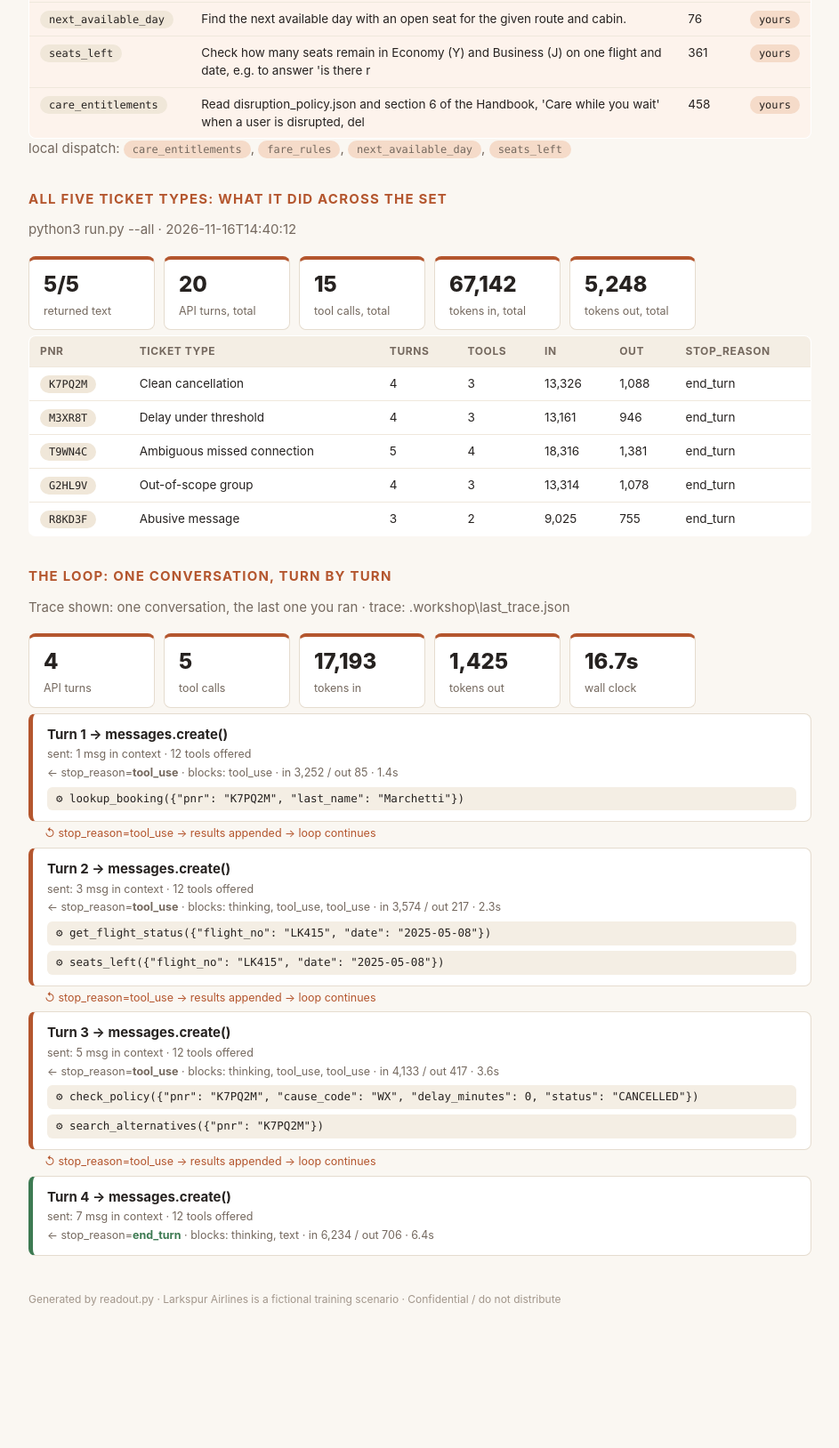
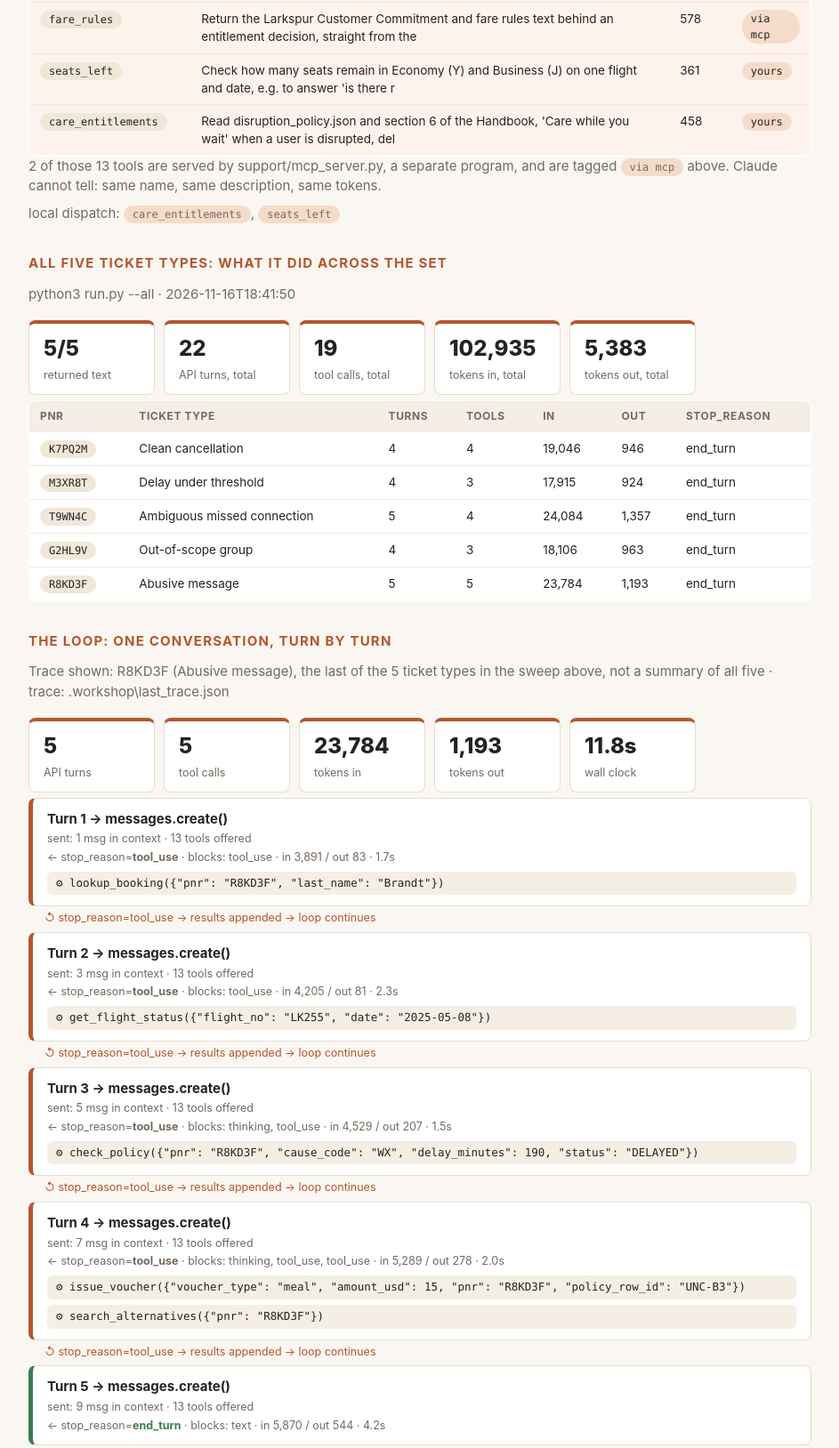
Before and after one commit to MazenElSayegh/larkspur-exercise, a plain HTML site: page readout.html in a window 1280 px wide. Shown: the part 926-2554 px from the top of the page at 89% size, without its empty margins (168-1111 px from the left). Before the commit the page ends 2472 px from the top, so only its background shows below. Drawn offline with Linux system fonts and the light colour scheme.

Commit message:
canon: gate 2.2 by MazenElSayegh
Step 2.2 (The same tool, over MCP) saved. Green on this laptop: 1.2, 1.3, 1.4, 2.1, 2.2.
Changed since the last canon: readout-trace.json +5 -5, readout.html +43 -36.
Why: Ready for the client
Behind? python3 pod_sync.py --take-canon, then in claude: /catchup

```diff
--- a/readout.html
+++ b/readout.html
@@ -38,12 +38,12 @@ th { background: #f4eee4; font-size: 12px; letter-spacing: .05em; text-transform
 .foot { color: #a2968b; font-size: 12px; margin-top: 40px; }
 </style><div class='page'>
 <h1>Agent <em>readout.</em></h1>
-<p class='sub'>Team Room 6 · 2026-11-16 17:52</p>
+<p class='sub'>Team Room 6 · 2026-11-16 18:45</p>
 <h2>Architecture: what the agent is</h2>
 <div class='strip'>
 <div class='stat'><b>13</b><span>tools offered</span></div>
-<div class='stat'><b>4</b><span>beyond the given 9</span></div>
-<div class='stat'><b>0</b><span>served over MCP</span></div>
+<div class='stat'><b>2</b><span>beyond the given 9</span></div>
+<div class='stat'><b>2</b><span>served over MCP</span></div>
 <div class='stat'><b>8</b><span>loop ceiling</span></div>
 <div class='stat'><b>1478</b><span>system prompt chars</span></div>
 <div class='stat'><b>0</b><span>tone addendum chars</span></div>
@@ -58,64 +58,71 @@ th { background: #f4eee4; font-size: 12px; letter-spacing: .05em; text-transform
 <tr><td><span class='pill'>issue_voucher</span></td><td>Issue a meal, ground, hotel, or goodwill voucher. Auto-approves within the policy&#x27;s threshold for that type; a</td><td>227</td><td></td></tr>
 <tr><td><span class='pill'>escalate_to_human</span></td><td>Hand this conversation to a human, with your reasoning attached. Use for groups, partner segments, unaccompani</td><td>220</td><td></td></tr>
 <tr><td><span class='pill'>send_confirmation</span></td><td>Send the customer a written confirmation of what was just done. Benign.</td><td>71</td><td></td></tr>
-<tr class='yours'><td><span class='pill'>fare_rules</span></td><td>Search Larkspur&#x27;s fare rules handbook for the passage that answers a customer&#x27;s question about fare rules, car</td><td>384</td><td><span class='pill you'>yours</span></td></tr>
-<tr class='yours'><td><span class='pill'>next_available_day</span></td><td>Find the next available day with an open seat for the given route and cabin.</td><td>76</td><td><span class='pill you'>yours</span></td></tr>
+<tr class='yours'><td><span class='pill'>next_available_day</span></td><td>Answer the first question a cancelled or stranded Larkspur customer asks: what is the soonest day you can actu</td><td>628</td><td><span class='pill you'>via mcp</span></td></tr>
+<tr class='yours'><td><span class='pill'>fare_rules</span></td><td>Return the Larkspur Customer Commitment and fare rules text behind an entitlement decision, straight from the </td><td>578</td><td><span class='pill you'>via mcp</span></td></tr>
 <tr class='yours'><td><span class='pill'>seats_left</span></td><td>Check how many seats remain in Economy (Y) and Business (J) on one flight and date, e.g. to answer &#x27;is there r</td><td>361</td><td><span class='pill you'>yours</span></td></tr>
 <tr class='yours'><td><span class='pill'>care_entitlements</span></td><td>Read disruption_policy.json and section 6 of the Handbook, &#x27;Care while you wait&#x27; when a user is disrupted, del</td><td>458</td><td><span class='pill you'>yours</span></td></tr>
 </table>
-<p class='sub'>local dispatch: <span class='pill you'>care_entitlements</span>, <span class='pill you'>fare_rules</span>, <span class='pill you'>next_available_day</span>, <span class='pill you'>seats_left</span></p>
+<p class='sub'>2 of those 13 tools are served by support/mcp_server.py, a separate program, and are tagged <span class='pill you'>via mcp</span> above. Claude cannot tell: same name, same description, same tokens.</p>
+<p class='sub'>local dispatch: <span class='pill you'>care_entitlements</span>, <span class='pill you'>seats_left</span></p>
 <h2>All five ticket types: what it did across the set</h2>
-<p class='sub'>python3 run.py --all · 2026-11-16T14:40:12</p>
+<p class='sub'>python3 run.py --all · 2026-11-16T18:41:50</p>
 <div class='strip'>
 <div class='stat'><b>5/5</b><span>returned text</span></div>
-<div class='stat'><b>20</b><span>API turns, total</span></div>
-<div class='stat'><b>15</b><span>tool calls, total</span></div>
-<div class='stat'><b>67,142</b><span>tokens in, total</span></div>
-<div class='stat'><b>5,248</b><span>tokens out, total</span></div>
+<div class='stat'><b>22</b><span>API turns, total</span></div>
+<div class='stat'><b>19</b><span>tool calls, total</span></div>
+<div class='stat'><b>102,935</b><span>tokens in, total</span></div>
+<div class='stat'><b>5,383</b><span>tokens out, total</span></div>
 </div>
 <table><tr><th>pnr</th><th>ticket type</th><th>turns</th><th>tools</th><th>in</th><th>out</th><th>stop_reason</th></tr>
-<tr><td><span class='pill'>K7PQ2M</span></td><td>Clean cancellation</td><td>4</td><td>3</td><td>13,326</td><td>1,088</td><td>end_turn</td></tr>
-<tr><td><span class='pill'>M3XR8T</span></td><td>Delay under threshold</td><td>4</td><td>3</td><td>13,161</td><td>946</td><td>end_turn</td></tr>
-<tr><td><span class='pill'>T9WN4C</span></td><td>Ambiguous missed connection</td><td>5</td><td>4</td><td>18,316</td><td>1,381</td><td>end_turn</td></tr>
-<tr><td><span class='pill'>G2HL9V</span></td><td>Out-of-scope group</td><td>4</td><td>3</td><td>13,314</td><td>1,078</td><td>end_turn</td></tr>
-<tr><td><span class='pill'>R8KD3F</span></td><td>Abusive message</td><td>3</td><td>2</td><td>9,025</td><td>755</td><td>end_turn</td></tr>
+<tr><td><span class='pill'>K7PQ2M</span></td><td>Clean cancellation</td><td>4</td><td>4</td><td>19,046</td><td>946</td><td>end_turn</td></tr>
+<tr><td><span class='pill'>M3XR8T</span></td><td>Delay under threshold</td><td>4</td><td>3</td><td>17,915</td><td>924</td><td>end_turn</td></tr>
+<tr><td><span class='pill'>T9WN4C</span></td><td>Ambiguous missed connection</td><td>5</td><td>4</td><td>24,084</td><td>1,357</td><td>end_turn</td></tr>
+<tr><td><span class='pill'>G2HL9V</span></td><td>Out-of-scope group</td><td>4</td><td>3</td><td>18,106</td><td>963</td><td>end_turn</td></tr>
+<tr><td><span class='pill'>R8KD3F</span></td><td>Abusive message</td><td>5</td><td>5</td><td>23,784</td><td>1,193</td><td>end_turn</td></tr>
 </table>
 <h2>The loop: one conversation, turn by turn</h2>
-<p class='sub'>Trace shown: one conversation, the last one you ran · trace: .workshop\last_trace.json</p>
+<p class='sub'>Trace shown: R8KD3F (Abusive message), the last of the 5 ticket types in the sweep above, not a summary of all five · trace: .workshop\last_trace.json</p>
 <div class='strip'>
-<div class='stat'><b>4</b><span>API turns</span></div>
+<div class='stat'><b>5</b><span>API turns</span></div>
 <div class='stat'><b>5</b><span>tool calls</span></div>
-<div class='stat'><b>17,193</b><span>tokens in</span></div>
-<div class='stat'><b>1,425</b><span>tokens out</span></div>
-<div class='stat'><b>16.7s</b><span>wall clock</span></div>
+<div class='stat'><b>23,784</b><span>tokens in</span></div>
+<div class='stat'><b>1,193</b><span>tokens out</span></div>
+<div class='stat'><b>11.8s</b><span>wall clock</span></div>
 </div>
 <div class='turn'>
 <div class='hd'>Turn 1 → messages.create()</div>
-<div class='meta'>sent: 1 msg in context · 12 tools offered</div>
-<div class='meta'>← stop_reason=<b>tool_use</b> · blocks: tool_use · in 3,252 / out 85 · 1.4s</div>
-<div class='tool'>⚙ lookup_booking({&quot;pnr&quot;: &quot;K7PQ2M&quot;, &quot;last_name&quot;: &quot;Marchetti&quot;})</div>
+<div class='meta'>sent: 1 msg in context · 13 tools offered</div>
+<div class='meta'>← stop_reason=<b>tool_use</b> · blocks: tool_use · in 3,891 / out 83 · 1.7s</div>
+<div class='tool'>⚙ lookup_booking({&quot;pnr&quot;: &quot;R8KD3F&quot;, &quot;last_name&quot;: &quot;Brandt&quot;})</div>
 </div>
 <div class='loopback'>↺ stop_reason=tool_use → results appended → loop continues</div>
 <div class='turn'>
 <div class='hd'>Turn 2 → messages.create()</div>
-<div class='meta'>sent: 3 msg in context · 12 tools offered</div>
-<div class='meta'>← stop_reason=<b>tool_use</b> · blocks: thinking, tool_use, tool_use · in 3,574 / out 217 · 2.3s</div>
-<div class='tool'>⚙ get_flight_status({&quot;flight_no&quot;: &quot;LK415&quot;, &quot;date&quot;: &quot;2025-05-08&quot;})</div>
-<div class='tool'>⚙ seats_left({&quot;flight_no&quot;: &quot;LK415&quot;, &quot;date&quot;: &quot;2025-05-08&quot;})</div>
+<div class='meta'>sent: 3 msg in context · 13 tools offered</div>
+<div class='meta'>← stop_reason=<b>tool_use</b> · blocks: tool_use · in 4,205 / out 81 · 2.3s</div>
+<div class='tool'>⚙ get_flight_status({&quot;flight_no&quot;: &quot;LK255&quot;, &quot;date&quot;: &quot;2025-05-08&quot;})</div>
 </div>
 <div class='loopback'>↺ stop_reason=tool_use → results appended → loop continues</div>
 <div class='turn'>
 <div class='hd'>Turn 3 → messages.create()</div>
-<div class='meta'>sent: 5 msg in context · 12 tools offered</div>
-<div class='meta'>← stop_reason=<b>tool_use</b> · blocks: thinking, tool_use, tool_use · in 4,133 / out 417 · 3.6s</div>
-<div class='tool'>⚙ check_policy({&quot;pnr&quot;: &quot;K7PQ2M&quot;, &quot;cause_code&quot;: &quot;WX&quot;, &quot;delay_minutes&quot;: 0, &quot;status&quot;: &quot;CANCELLED&quot;})</div>
-<div class='tool'>⚙ search_alternatives({&quot;pnr&quot;: &quot;K7PQ2M&quot;})</div>
+<div class='meta'>sent: 5 msg in context · 13 tools offered</div>
+<div class='meta'>← stop_reason=<b>tool_use</b> · blocks: thinking, tool_use · in 4,529 / out 207 · 1.5s</div>
+<div class='tool'>⚙ check_policy({&quot;pnr&quot;: &quot;R8KD3F&quot;, &quot;cause_code&quot;: &quot;WX&quot;, &quot;delay_minutes&quot;: 190, &quot;status&quot;: &quot;DELAYED&quot;})</div>
+</div>
+<div class='loopback'>↺ stop_reason=tool_use → results appended → loop continues</div>
+<div class='turn'>
+<div class='hd'>Turn 4 → messages.create()</div>
+<div class='meta'>sent: 7 msg in context · 13 tools offered</div>
+<div class='meta'>← stop_reason=<b>tool_use</b> · blocks: thinking, tool_use, tool_use · in 5,289 / out 278 · 2.0s</div>
+<div class='tool'>⚙ issue_voucher({&quot;voucher_type&quot;: &quot;meal&quot;, &quot;amount_usd&quot;: 15, &quot;pnr&quot;: &quot;R8KD3F&quot;, &quot;policy_row_id&quot;: &quot;UNC-B3&quot;})</div>
+<div class='tool'>⚙ search_alternatives({&quot;pnr&quot;: &quot;R8KD3F&quot;})</div>
 </div>
 <div class='loopback'>↺ stop_reason=tool_use → results appended → loop continues</div>
 <div class='turn done'>
-<div class='hd'>Turn 4 → messages.create()</div>
-<div class='meta'>sent: 7 msg in context · 12 tools offered</div>
-<div class='meta'>← stop_reason=<b class='stopped'>end_turn</b> · blocks: thinking, text · in 6,234 / out 706 · 6.4s</div>
+<div class='hd'>Turn 5 → messages.create()</div>
+<div class='meta'>sent: 9 msg in context · 13 tools offered</div>
+<div class='meta'>← stop_reason=<b class='stopped'>end_turn</b> · blocks: text · in 5,870 / out 544 · 4.2s</div>
 </div>
 <p class='foot'>Generated by readout.py · Larkspur Airlines is a fictional training scenario · Confidential / do not distribute</p></div>
-<script type="application/json" id="evidence">{"generated": "2026-11-16T17:52:55", "pod": "Room 6", "banked_by": "basalt-3b1d", "banked": {"1.2": "003-2DD", "1.3": "254-AF0", "1.4": "B00-3A9", "2.1": "A06-F24"}, "trace": {"turns": 4, "tool_calls": 5, "tool_names": ["lookup_booking", "get_flight_status", "seats_left", "check_policy", "search_alternatives"], "saw_thinking": true, "used_format": false, "used_tool_choice_none": false, "streamed": false, "deltas_seen": 0, "tokens": {"input": 17193, "output": 1425, "cache_read": 0, "cache_write": 0}, "cache_hit_ratio": null, "elapsed": 16.7}, "all_shapes": {"attempted": 5, "shapes": 5, "failed": 0, "resolved": 5, "turns": 20, "tool_calls": 15, "tokens_in": 67142, "tokens_out": 5248, "cache_read": 0, "unfinished": [], "errors": []}}</script>
+<script type="application/json" id="evidence">{"generated": "2026-11-16T18:45:22", "pod": "Room 6", "banked_by": "basalt-3b1d", "banked": {"1.2": "003-2DD", "1.3": "254-AF0", "1.4": "B00-3A9", "2.1": "A06-F24", "2.2": "450-DF5"}, "trace": {"turns": 5, "tool_calls": 5, "tool_names": ["lookup_booking", "get_flight_status", "check_policy", "issue_voucher", "search_alternatives"], "saw_thinking": true, "used_format": false, "used_tool_choice_none": false, "streamed": false, "deltas_seen": 0, "tokens": {"input": 23784, "output": 1193, "cache_read": 0, "cache_write": 0}, "cache_hit_ratio": null, "elapsed": 11.8}, "all_shapes": {"attempted": 5, "shapes": 5, "failed": 0, "resolved": 5, "turns": 22, "tool_calls": 19, "tokens_in": 102935, "tokens_out": 5383, "cache_read": 0, "unfinished": [], "errors": []}}</script>
```
Also changed, not shown: readout-trace.json (+5 -5 lines).
